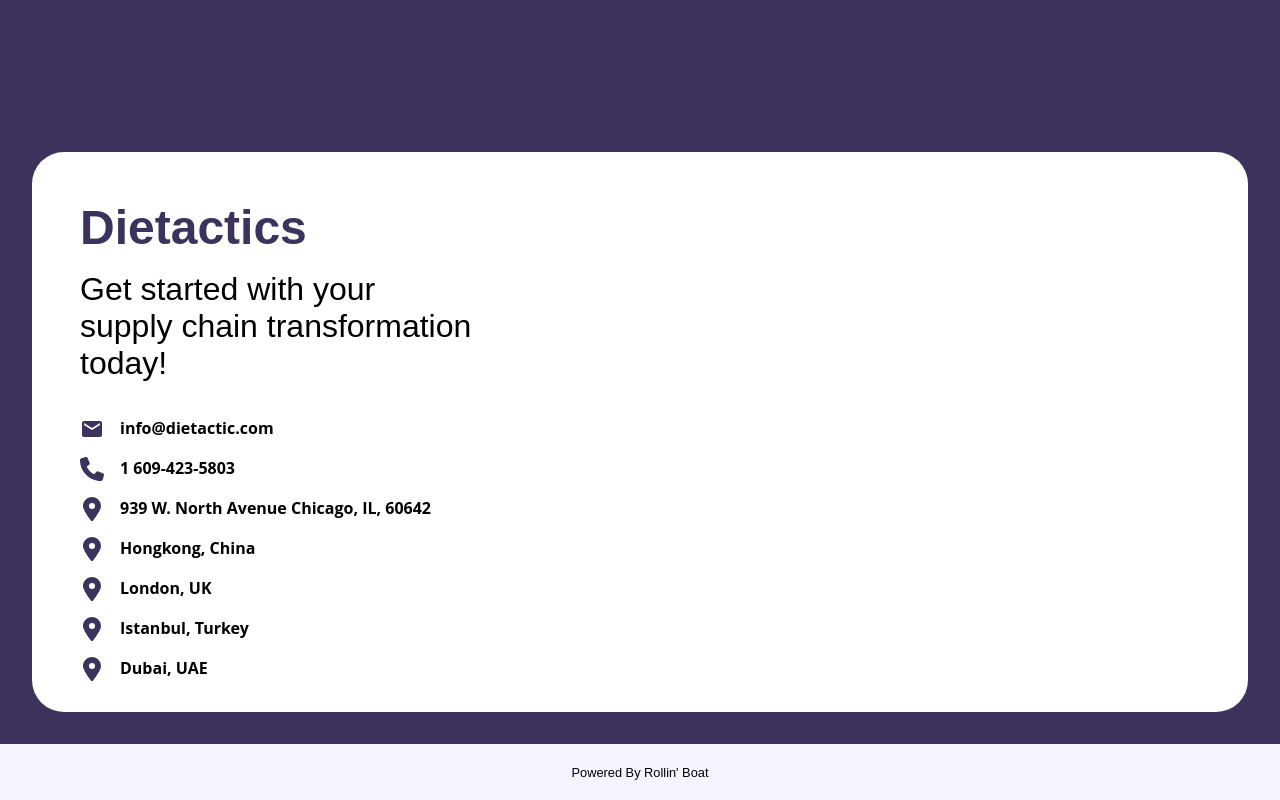
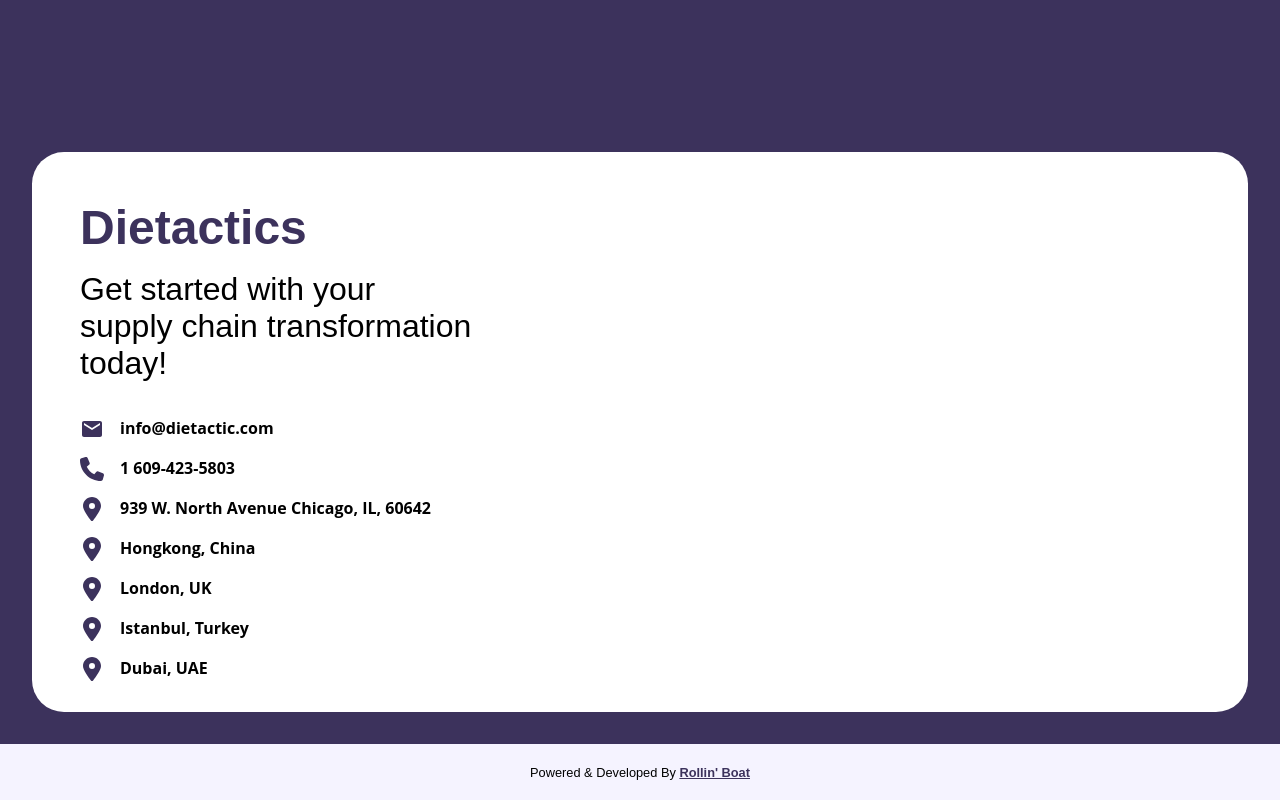
Before and after one commit to addey-eweis/Dietactics-Website, a Next.js app: page / in a window 1280 px wide. Shown: the part 4644-5444 px from the top of the page. Built offline with nearby package versions, Linux system fonts and the light colour scheme.

Commit message:
Changes to MadeByRollinBoat.tsx

```diff
--- a/src/app/components/Homepage/MadeByRollinBoat/MadeByRollinBoat.tsx
+++ b/src/app/components/Homepage/MadeByRollinBoat/MadeByRollinBoat.tsx
@@ -13,8 +13,10 @@
                 fontWeight: "400",
                 fontSize: ".8rem"
             }}>
-                <p style={{color: "black"}}>Powered By <Link target="_blank"
-                                                             href={"https://rollinboat.com/"}>Rollin&apos; Boat</Link>
+                <p style={{color: "black"}}>Powered & Developed By <Link
+                    style={{color: "#3C325C", fontWeight: "900", textDecoration: "underline"}}
+                    target="_blank"
+                    href={"https://rollinboat.com/"}>Rollin&apos; Boat</Link>
                 </p>
             </section>
         </>
```
